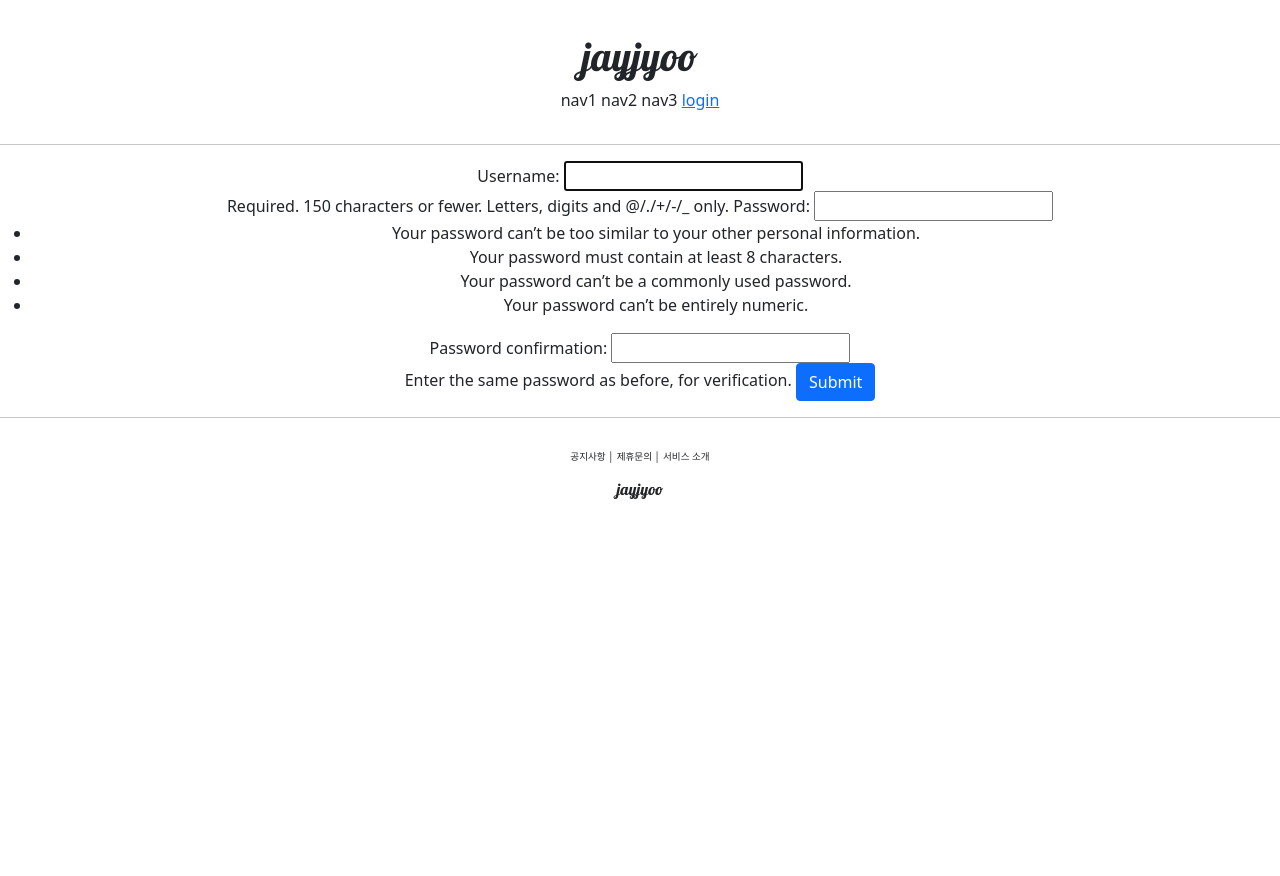
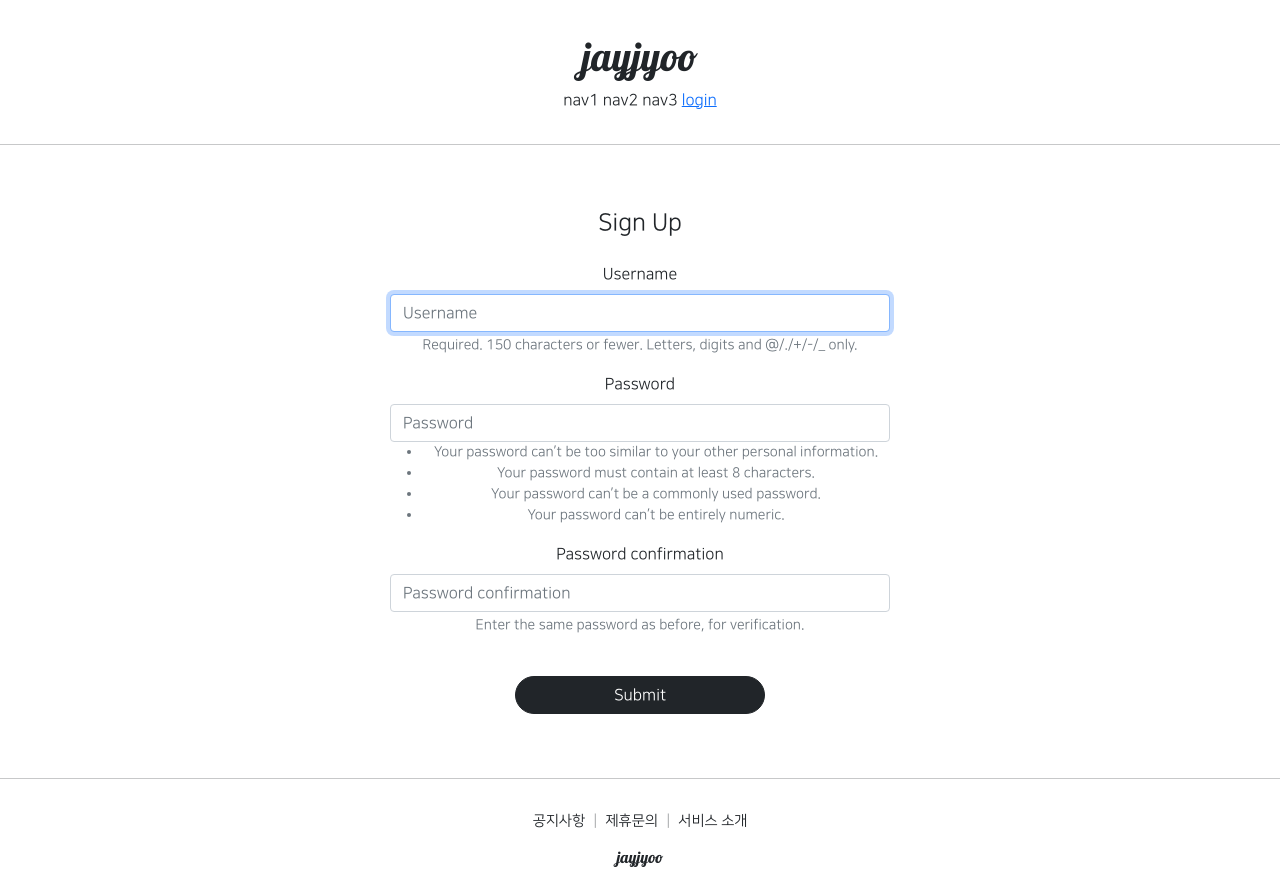
Before and after one commit to JungwonYu/DjangoProject, a Django app: page /account/create/ in a window 1280 px wide. Before the commit the page ends 499 px from the top, so only its background shows below. Run offline with Django 4.2, Linux system fonts and the light colour scheme; some libraries are stand-ins or nearby versions.

Commit message:
django course 23

```diff
--- a/accountapp/templates/accountapp/create.html
+++ b/accountapp/templates/accountapp/create.html
@@ -1,12 +1,16 @@
 {% extends 'base.html' %}
+{% load bootstrap4 %}
 
 {% block content %}
 
-  <div style="text-align: center;">
+  <div style="text-align: center; max-width: 500px; margin: 4rem auto;">
+    <div class="mb-4">
+      <h4>Sign Up</h4>
+    </div>
     <form action="{% url 'accountapp:create' %}" method="post">
       {% csrf_token %}
-      {{ form }}
-      <input type="submit" class="btn btn-primary">
+      {% bootstrap_form form %}
+      <input type="submit" class="btn btn-dark rounded-pill col-6 mt-4">
     </form>
   </div>
 
--- a/jayjyoo/settings.py
+++ b/jayjyoo/settings.py
@@ -50,6 +50,7 @@ INSTALLED_APPS = [
     'django.contrib.sessions',
     'django.contrib.messages',
     'django.contrib.staticfiles',
+    'bootstrap4',
     'accountapp',
 ]
 
--- a/static/base.css
+++ b/static/base.css
@@ -13,5 +13,5 @@
 }
 
 .jayjyoo_footer_button {
-    font-size: .6rem;
+    font-size: .9rem;
  }
--- a/templates/base.html
+++ b/templates/base.html
@@ -3,7 +3,7 @@
 
 {% include 'head.html' %}
 
-<body>
+<body style="font-family: 'NanumSquareR'">
 
     {% include 'header.html' %}
 
--- a/templates/head.html
+++ b/templates/head.html
@@ -14,4 +14,28 @@
     <!-- DEFAULT CSS LINK -->
     <link rel="stylesheet" type="text/css" href="{% static 'base.css' %}">
 
+    <style>
+        @font-face {
+            font-family: 'NanumSquareR';
+            src: local('NanumSquareR'),
+            url("{% static 'fonts/NanumSquareR.otf' %}") format("opentype");
+        }
+       @font-face {
+            font-family: 'NanumSquareEB';
+            src: local('NanumSquareEB'),
+            url("{% static 'fonts/NanumSquareEB.otf' %}") format("opentype");
+        }
+       @font-face {
+            font-family: 'NanumSquareL';
+            src: local('NanumSquareL'),
+            url("{% static 'fonts/NanumSquareL.otf' %}") format("opentype");
+        }
+       @font-face {
+            font-family: 'NanumSquareB';
+            src: local('NanumSquareB'),
+            url("{% static 'fonts/NanumSquareB.otf' %}") format("opentype");
+        }
+
+    </style>
+
 </head>
```
Also changed, not shown: accountapp/templates/accountapp/login.html (+5 -3 lines), static/fonts/NanumSquareB.otf (added), static/fonts/NanumSquareEB.otf (added), static/fonts/NanumSquareL.otf (added), static/fonts/NanumSquareR.otf (added).
